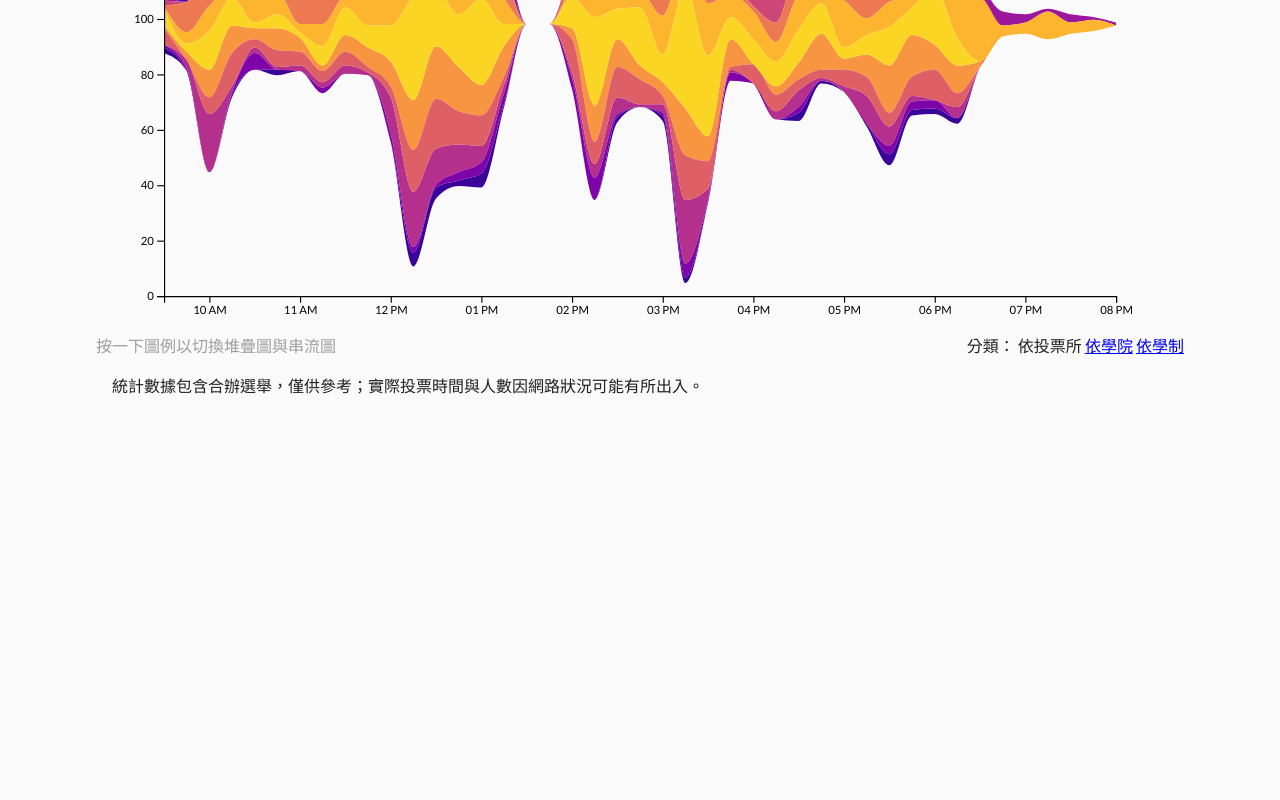
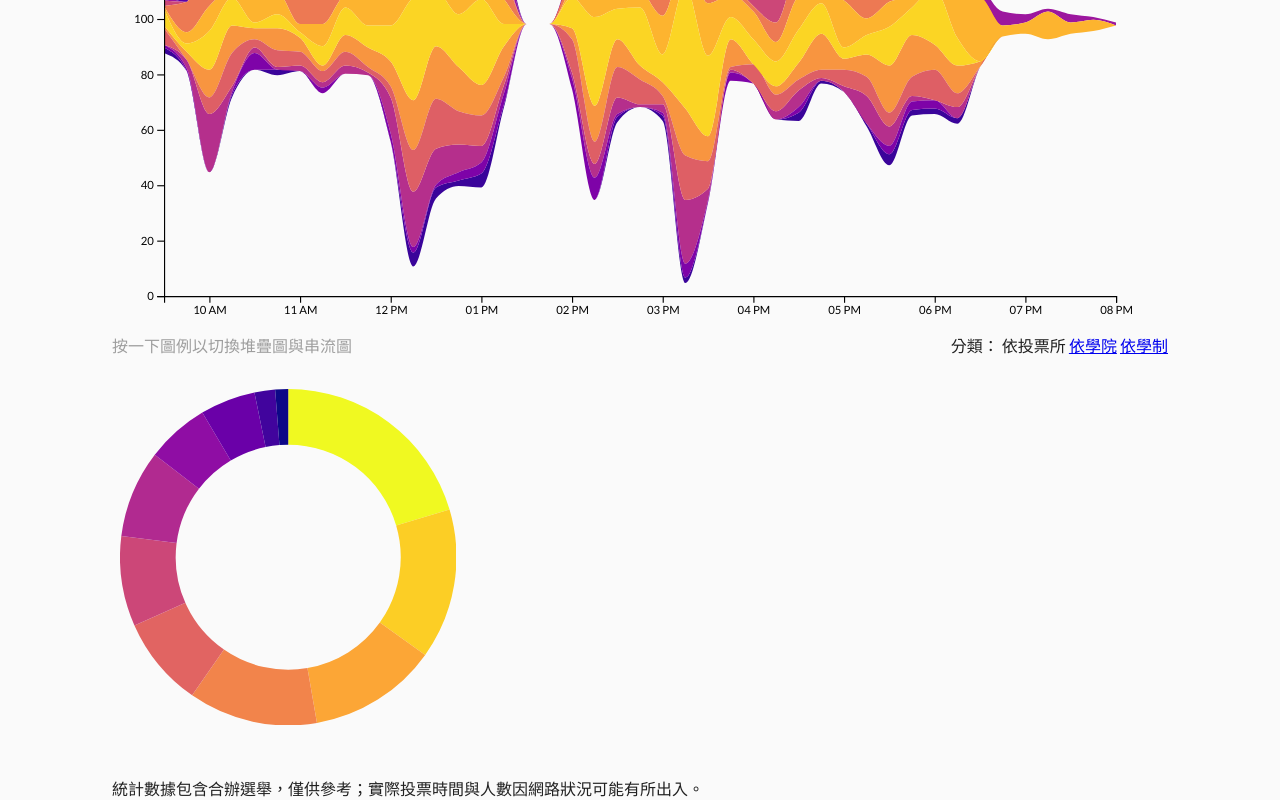
Before and after one commit to rschiang/ntu-vote-auth-stat, a plain HTML site: page index.html in a window 1280 px wide. Shown: the part 410-1210 px from the top of the page. Before the commit the page ends 821 px from the top, so only its background shows below. Drawn offline with Linux system fonts and the light colour scheme.

Commit message:
Quick-n-dirty implementation of pie chart

```diff
--- a/chart.js
+++ b/chart.js
@@ -19,7 +19,7 @@ var timeChart = (function() {
 
     self.init = function() {
         // Create chart elements
-        self.svgElement = d3.select("svg")
+        self.svgElement = d3.select("#time-chart svg")
             .attr("preserveAspectRatio", "xMidYMid meet")
             .attr("viewBox", "0 0 "+self.width+" "+self.height);
         self.chart = self.svgElement.append("g")
@@ -263,3 +263,55 @@ var timeChart = (function() {
 
     return self;
 })();
+
+var PieChart = function(svgSelector, filePath, primaryKey, secondaryKey) {
+    var self = {
+        width: 296, height: 296,
+        radius: 148, innerRadius: 99
+    };
+
+    self.colors = function(d, i) { return d3.interpolatePlasma(1 - i / (self.series.length - 1));; };
+
+    self.pie = d3.pie()
+        .value(function(d) { return d.sum; });
+
+    self.arc = d3.arc()
+        .innerRadius(self.innerRadius)
+        .outerRadius(self.radius);
+
+    self.svgElement = d3.select(svgSelector)
+        .attr("preserveAspectRatio", "xMidYMid meet")
+        .attr("viewBox", "0 0 "+self.width+" "+self.height);
+
+    self.chart = self.svgElement.append("g")
+        .attr("transform", "translate("+self.width/2+","+self.height/2+")");
+
+    d3.csv(filePath, function(data) {
+        var series = [];
+        d3.nest()
+            .key(function(d) { return d[primaryKey]; })
+            .entries(data)
+            .forEach(function(t) {
+                var i = { sum: 0 };
+                t.values.forEach(function(e) {
+                    i[e[secondaryKey]] = +e.count;
+                    i.sum += +e.count;
+                });
+                series.push(i);
+            });
+
+        series.sort(function(a, b) { return b.sum - a.sum; })
+        self.series = series;
+
+        self.chart.datum(self.series)
+            .selectAll("path")
+            .data(self.pie)
+            .enter()
+            .append("path")
+            .attr("fill", self.colors)
+            .attr("d", self.arc)
+            .each(function(d) { this._currentAngle = d; });
+    });
+
+    return self;
+};
--- a/index.css
+++ b/index.css
@@ -15,7 +15,7 @@ body, html {
     font-family: Lato, Source Han Sans, sans-serif;
 }
 
-header, footer {
+header, footer, .row {
     max-width: 68em;
     margin: auto;
     padding: 0 1em;
@@ -36,12 +36,43 @@ nav .active {
     text-decoration: none;
 }
 
-.chart {
-    max-width: 68em;
-    margin: auto;
+.chart.row {
+    padding: 0;
 }
 
-.chart .tip {
+.three-up.row {
+    padding: 0 2em;
+}
+
+.three-up.row .chart {
+    width: 100%;
+    max-width: 34em;
+    margin: 2em auto;
+}
+
+@media screen and (min-width: 68em) {
+    .three-up.row {
+        padding: 0 1em;
+    }
+
+    .three-up.row .chart {
+        width: 31.86%;
+        margin: 2em .735%;
+        float: left;
+    }
+
+    .three-up.row .chart:last-child {
+        float: right;
+    }
+
+    .three-up.row:after {
+        content: '';
+        display: block;
+        clear: both;
+    }
+}
+
+.tip {
     color: #9e9e9e;
 }
 
--- a/index.html
+++ b/index.html
@@ -28,8 +28,10 @@
         </nav>
         <h1>NTUSA Election Infographic<br />選舉資訊圖表</h1>
     </header>
-    <div class="chart">
+    <div class="chart row" id="time-chart">
         <svg></svg>
+    </div>
+    <div class="row">
         <nav class="dimensions">
             分類：
             <a data-dimension="station" href="#">依投票所</a>
@@ -38,6 +40,17 @@
         </nav>
         <div class="chart-type tip">
             按一下圖例以切換堆疊圖與串流圖
+        </div>
+    </div>
+    <div class="three-up row">
+        <div class="chart" id="college-pie-chart">
+            <svg></svg>
+        </div>
+        <div class="chart" id="station-pie-chart">
+            <svg></svg>
+        </div>
+        <div class="chart" id="standing-pie-chart">
+            <svg></svg>
         </div>
     </div>
     <footer>
--- a/index.js
+++ b/index.js
@@ -159,3 +159,5 @@ var pageState = (function() {
 
 timeChart.init();
 pageState.showData();
+
+var pieChart = PieChart("#college-pie-chart svg", "data/105-2/college-standing.csv", "college", "standing");
```
